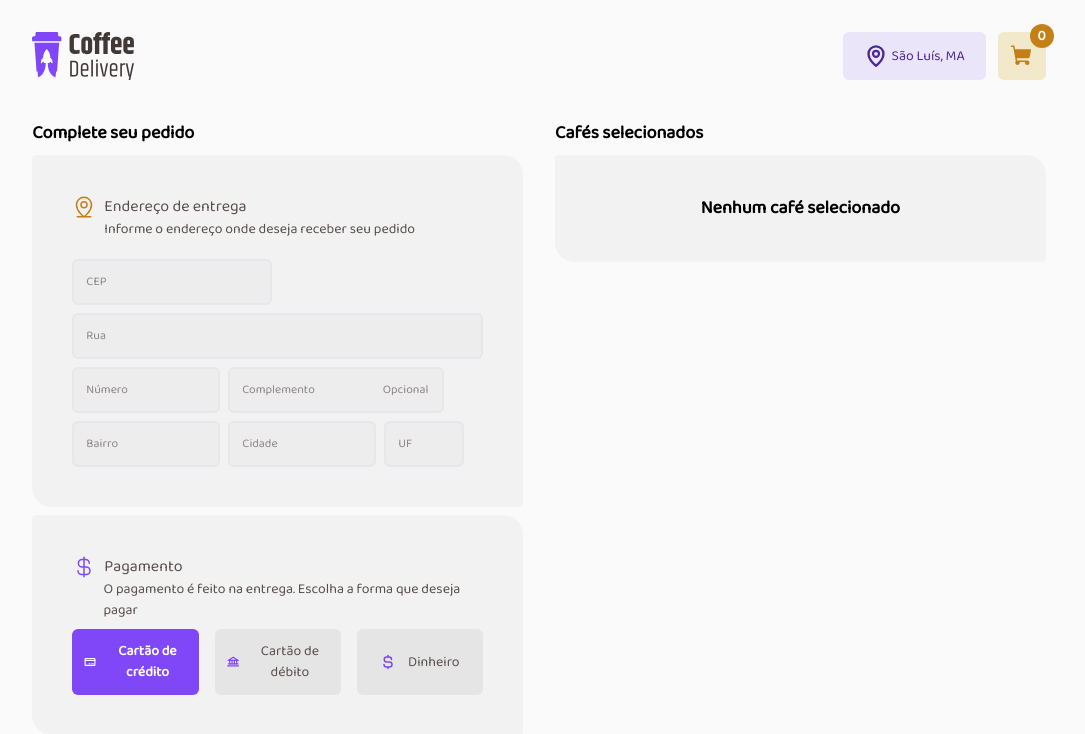
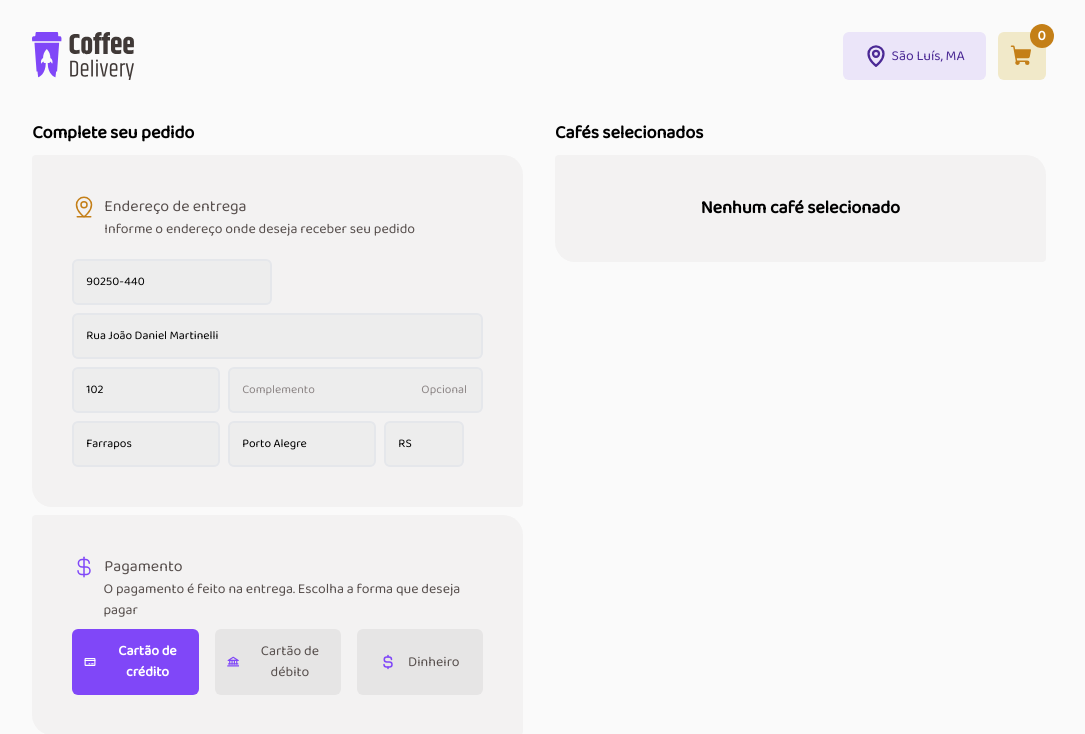
Before and after one commit to Lukasdias/coffee-delivery-ignite, a React (Vite) app: page /checkout in a window 1280 px wide. Shown: the top 734 px of the page, without its empty margins (101-1186 px from the left). Built offline with nearby package versions, Linux system fonts and the light colour scheme.

Commit message:
chore: ajustando forms

```diff
--- a/src/components/checkout-form.tsx
+++ b/src/components/checkout-form.tsx
@@ -76,6 +76,7 @@ export function CheckoutForm({ form }: Props) {
             type={"text"}
             placeholder={"CEP"}
             maxWidth={"max-w-[200px]"}
+            value={getValues("cep")}
             {...register("cep")}
           />
           {formState.errors.cep && (
@@ -83,7 +84,12 @@ export function CheckoutForm({ form }: Props) {
               {formState.errors.cep.message}
             </span>
           )}
-          <Input type={"text"} placeholder={"Rua"} {...register} />
+          <Input
+            type={"text"}
+            placeholder={"Rua"}
+            value={getValues("street")}
+            {...register("street")}
+          />
           {formState.errors.street && (
             <span className={"text-red-500 text-sm"}>
               {formState.errors.street.message}
@@ -95,6 +101,7 @@ export function CheckoutForm({ form }: Props) {
                 type={"text"}
                 placeholder={"Número"}
                 maxWidth={"max-w-[175px]"}
+                value={getValues("number")}
                 {...register("number")}
               />
               {formState.errors.number && (
@@ -103,11 +110,12 @@ export function CheckoutForm({ form }: Props) {
                 </span>
               )}
             </div>
-            <div>
+            <div className="w-full">
               <Input
                 type={"text"}
                 placeholder={"Complemento"}
                 floatLabel
+                value={getValues("complement")}
                 {...register("complement")}
               />
               {formState.errors.complement && (
@@ -122,6 +130,7 @@ export function CheckoutForm({ form }: Props) {
               <Input
                 type={"text"}
                 placeholder={"Bairro"}
+                value={getValues("neighborhood")}
                 {...register("neighborhood")}
                 maxWidth={"max-w-[200px]"}
               />
@@ -132,7 +141,12 @@ export function CheckoutForm({ form }: Props) {
               )}
             </div>
             <div>
-              <Input type={"text"} placeholder={"Cidade"} {...register} />
+              <Input
+                type={"text"}
+                placeholder={"Cidade"}
+                value={getValues("city")}
+                {...register("city")}
+              />
               {formState.errors.city && (
                 <span className={"text-red-500 text-sm"}>
                   {formState.errors.city.message}
@@ -143,6 +157,7 @@ export function CheckoutForm({ form }: Props) {
               <Input
                 type={"text"}
                 placeholder={"UF"}
+                value={getValues("state")}
                 {...register("state")}
                 maxWidth={"max-w-[80px]"}
               />
--- a/src/pages/checkout.tsx
+++ b/src/pages/checkout.tsx
@@ -6,35 +6,21 @@ import CheckoutOverview from "../components/checkout-overview";
 import { ContentContainer } from "../components/content.container";
 
 export const CheckoutFormSchema = z.object({
-  cep: z
-    .string()
-    .min(8, {
-      message: "CEP deve conter 8 dígitos",
-    })
-    .max(8, {
-      message: "CEP deve conter 8 dígitos",
-    }),
+  cep: z.string().min(1, {
+    message: "CEP deve conter pelo menos 1 caractere",
+  }),
   street: z.string().min(1, {
     message: "Rua deve conter pelo menos 1 caractere",
   }),
-  number: z.number(),
-  complement: z.string().min(1, {
-    message: "Complemento deve conter pelo menos 1 caractere",
-  }),
+  number: z.number().optional(),
+  complement: z.string().optional(),
   neighborhood: z.string().min(1, {
     message: "Bairro deve conter pelo menos 1 caractere",
   }),
   city: z.string().min(1, {
     message: "Cidade deve conter pelo menos 1 caractere",
   }),
-  state: z
-    .string()
-    .min(2, {
-      message: "Digite somente a uf do estado",
-    })
-    .max(2, {
-      message: "Digite somente a uf do estado",
-    }),
+  state: z.string(),
   paymentMethod: z.enum(["credit", "debit", "money"]),
 });
 
@@ -44,13 +30,13 @@ export function Checkout() {
   const form = useForm<CheckoutFormData>({
     resolver: zodResolver(CheckoutFormSchema),
     defaultValues: {
-      cep: "",
-      street: "",
-      number: 0,
+      cep: "90250-440",
+      street: "Rua João Daniel Martinelli",
+      number: 102,
       complement: "",
-      neighborhood: "",
-      city: "",
-      state: "",
+      neighborhood: "Farrapos",
+      city: "Porto Alegre",
+      state: "RS",
       paymentMethod: "credit",
     },
   });
```
